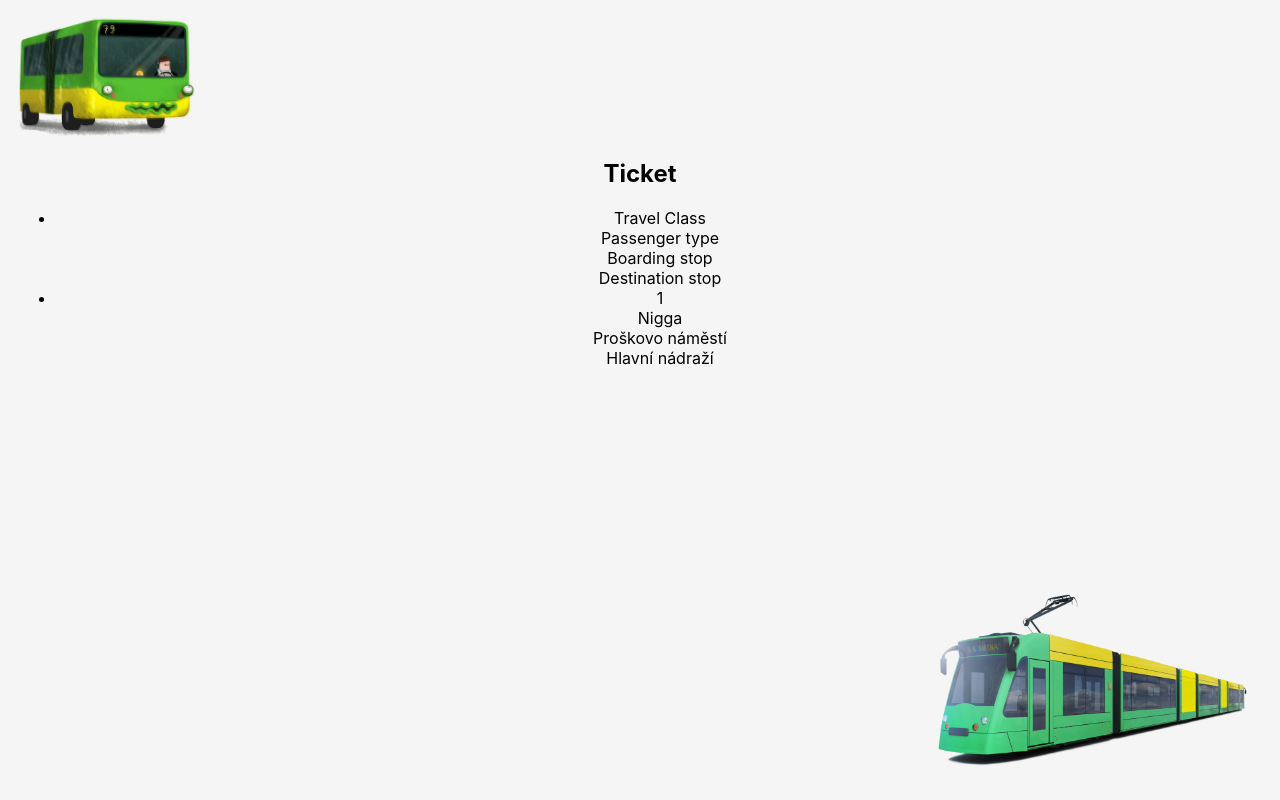
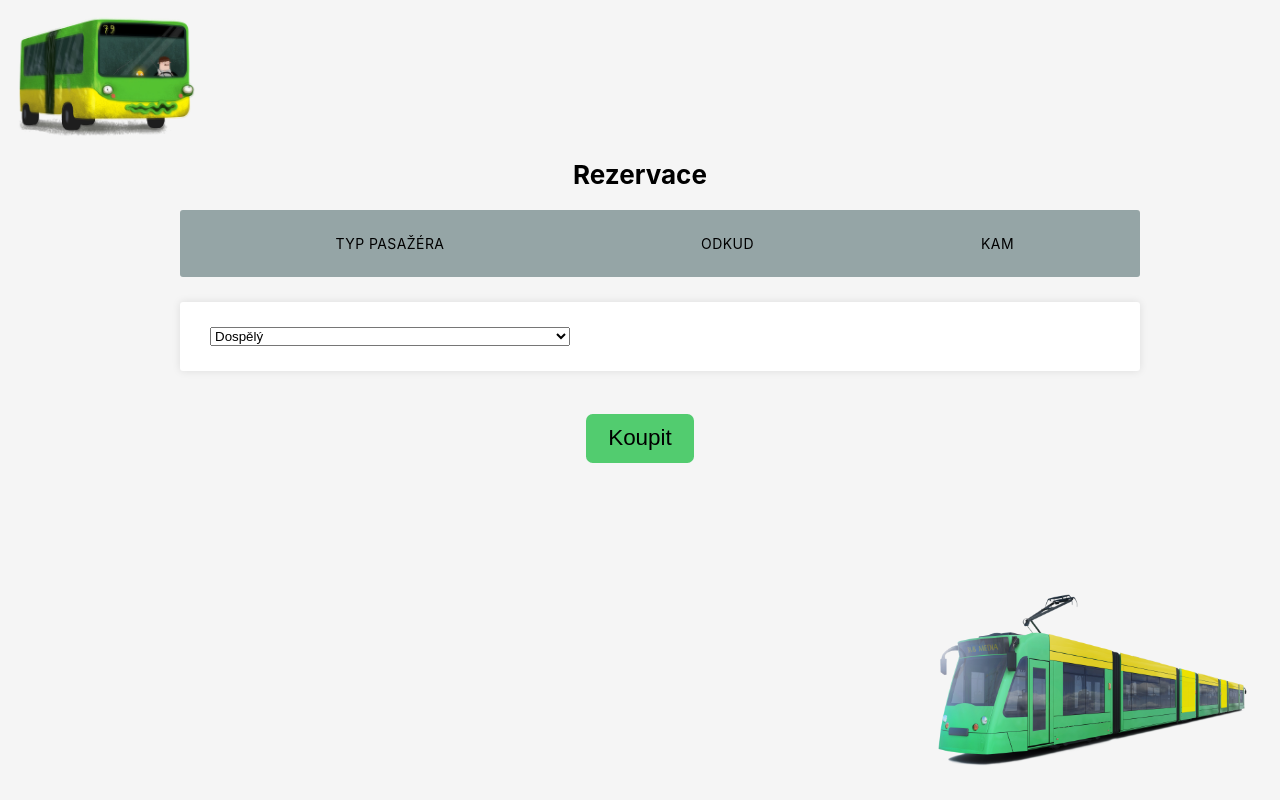
Before and after one commit to michalmikus/IIS-projekt, a React (Create React App) app in the folder frontend/: page /ticket_page in a window 1280 px wide. Built offline with nearby package versions, Linux system fonts and the light colour scheme.

Commit message:
reservation

```diff
--- a/frontend/package.json
+++ b/frontend/package.json
@@ -10,6 +10,7 @@
     "@testing-library/user-event": "^12.8.3",
     "react": "^17.0.2",
     "react-dom": "^17.0.2",
+    "react-router": "^6.0.2",
     "react-router-dom": "^6.0.2",
     "react-scripts": "4.0.3",
     "react-select": "^5.2.1",
--- a/frontend/src/components/ConnectionWidget.js
+++ b/frontend/src/components/ConnectionWidget.js
@@ -6,7 +6,6 @@ import ConnectionInfo from './SelectedConnectionInfo'
 export const ConnectionWidget = ( props ) => {
 
     const [amount, setAmount] = useState(0);
-
 
     const getResult = async () => {
     ConnectionInfo.id = props.connectionId;
--- a/frontend/src/components/SearchForm.js
+++ b/frontend/src/components/SearchForm.js
@@ -2,6 +2,7 @@ import React from 'react'
 import Button from './Button'
 import { useState, useEffect } from "react"
 import ConnectionInfo from './SelectedConnectionInfo'
+import { Navigate } from 'react-router-dom'
 
 const SearchForm = () => {
 
@@ -39,12 +40,12 @@ const SearchForm = () => {
 
           if(selectedTime == undefined) {
             alert("Nezadal jsi čas braško");
+            <Navigate to="/"/>
           }
 
           else {
 
           const path = 'https://localhost:7293/api/TimeTables/times/'+selectedID+'/'+selectedTime;
-
 
 
           /*const res = fetch(path, requestOptions)
--- a/frontend/src/components/index.css
+++ /dev/null
@@ -1,181 +0,0 @@
-body {
-  margin: 0;
-  font-family: -apple-system, BlinkMacSystemFont, 'Segoe UI', 'Roboto', 'Oxygen',
-    'Ubuntu', 'Cantarell', 'Fira Sans', 'Droid Sans', 'Helvetica Neue',
-    sans-serif;
-  background-color: whitesmoke;
-  padding: 1em;
-  text-align: center;
-}
-
-button {
-  background-color: #52CC6F;
-  color: black;
-  font-size: 1.2em;
-  padding: 0.5em 1em 0.5em 1em;
-  border: none;
-  width: fit-content;
-  margin: auto;
-  margin-top: 0.8em;
-  border-radius: 0.3em;
-}
-
-header {
-  display: flex;
-  flex-direction: row;
-  flex-wrap: nowrap;
-  justify-content: space-between;
-}
-
-header img {
-  width: 23%;
-  float: left;
-}
-
-.header_links{
-  text-align: right;
-  padding: 1em;
-}
-
-.header_links a {
-  text-decoration: none;
-  color: #0A501E;
-  font-weight: bold;
-  font-size: 0.9rem;
-  display: block;
-}
-
-.header_links a:hover {
-  transform: scale(1.5); /* (150% zoom - Note: if the zoom is too large, it will go outside of the viewport) */
-}
-
-#sign_in_link {
-  font-size: 1.3rem;
-}
-
-footer {
-  padding: 1.5em;
-  position: absolute;
-  bottom: 0;
-}
-
-footer img {
-  display: block;
-  margin-left: auto;
-  width: 28%;
-}
-
-#search_form {
-  max-width: 30em;
-  margin: auto;
-  display: flex;
-  flex-direction: column;
-  flex-wrap: nowrap;
-}
-
-.item {
-  margin-bottom: 1em;
-}
-
-.search_form select {
-  height: 2em;
-}
-
-.search_form input {
-  margin: auto;
-  height: 2em;
-  width: 10em;
-  text-align: center;
-}
-
-#login_form {
-  width: 25%;
-  margin: auto;
-  display: flex;
-  flex-direction: column;
-  flex-wrap: nowrap;
-  gap:1em;
-  margin-top: 5em;
-}
-
-#register_form {
-
-  width: 25%;
-  margin: auto;
-  display: flex;
-  flex-direction: column;
-  flex-wrap: nowrap;
-  gap:1em;
-}
-
-.btnParent {
-  text-align: center;
-}
-
-#reserveWidget {
-  width: 50em;
-  margin: auto;
-  display: flex;
-  flex-direction: row;
-  flex-wrap: nowrap;
-  gap:1em;
-}
-
-#widget {
-  border: black 0.5px solid;
-}
-
-.usrbtn {
-  width: 25%;
-  background-color: #52CC6F;
-  font-size: 20px;
-  border-radius: 5px;
-  cursor: pointer;
-  display: inline-block;
-  margin-top: 1em;
-  margin-right: 1em;
-}
-
-.container {
-  max-width: 1000px;
-  margin-left: auto;
-  margin-right: auto;
-  padding-left: 10px;
-  padding-right: 10px;
-}
-
-h2 {
-  font-size: 26px;
-  margin: 20px 0;
-  text-align: center;
-}
-
-.responsive-table li {
-  border-radius: 3px;
-  padding: 25px 30px;
-  display: flex;
-  justify-content: space-between;
-  margin-bottom: 25px;
-}
-.table-header {
-  background-color: #95A5A6;
-  font-size: 14px;
-  text-transform: uppercase;
-  letter-spacing: 0.03em;
-}
-.table-row {
-  background-color: #ffffff;
-  box-shadow: 0px 0px 9px 0px rgba(0,0,0,0.1);
-}
-.col-1 {
-  flex-basis: 10%;
-}
-.col-2 {
-  flex-basis: 40%;
-}
-.col-3 {
-  flex-basis: 25%;
-}
-.col-4 {
-  flex-basis: 25%;
-}
--- a/frontend/src/components/ticket.js
+++ /dev/null
@@ -1,26 +0,0 @@
-
-const Ticket = ({ ticket }) => {
-
-return (
-    <div className="container">
-        <h2>Ticket</h2>
-        <ul className="responsive-table">
-            <li className="table-header">
-            <div className="col col-1">Travel Class</div>
-            <div className="col col-2">Passenger type</div>
-            <div className="col col-3">Boarding stop</div>
-            <div className="col col-4">Destination stop</div>
-            </li>
-            <li className="table-row">
-            <div className="col col-1" data-label="travel_class">{ticket.travel_class}</div>
-            <div className="col col-2" data-label="passenger_type">{ticket.passenger_type}</div>
-            <div className="col col-3" data-label="boarding_stop">{ticket.boarding_stop}</div>
-            <div className="col col-4" data-label="destination_stop">{ticket.destination_stop}</div>
-            </li>
-         </ul>
-    </div>
-
-    );
-}
-
-export default Ticket;
--- a/frontend/src/components/ticket_page.js
+++ b/frontend/src/components/ticket_page.js
@@ -2,29 +2,62 @@ import React from "react";
 import Header from './Header';
 import Footer from './Footer';
 import Button from "./Button";
-import { useState } from "react";
-import Ticket from "./ticket"
+import { useState, useEffect } from "react";
+import ConnectionInfo from "./SelectedConnectionInfo";
 
 const TicketPage = () => {
 
-    const [tickets, setTickets] = useState( [
-        {
-            travel_class: "1",
-            passenger_type: "Nigga",
-            boarding_stop: "Proškovo náměstí",
-            destination_stop: "Hlavní nádraží"
+    const [selectedID, setSelects]=useState(null);
+    const [PassengerType, setPassengerType]=useState(null);
+    const [BoardingStop, setBoardingStop]=useState(null);
+    const [DestinationStop, setDestinationStop]=useState(null);
+
+    ConnectionInfo.url += '/'+ConnectionInfo.amout+'/ticket';
+
+    const saveTicket = async () => {
+        try {
+            const res = await fetch(ConnectionInfo.url);
+            const datas = await res.json();
+            console.log("All connections:", datas);
         }
-     ]
-    )
+        catch (error) {
+            console.log("error:", error);
+        }
+    };
 
     return (
     <div>
-        <Header/>
-        <div className = "ticket">
-            {tickets.map((ticket) => (<Ticket ticket={ticket} />
-            ))}
-        </div>
-        <Footer/>
+    <Header/>
+    <div className="container">
+        <h2>Rezervace</h2>
+        <ul className="responsive-table">
+            <li className="table-header">
+            <div className="col col-2">Typ pasažéra</div>
+            <div className="col col-3">Odkud</div>
+            <div className="col col-4">Kam</div>
+            </li>
+            <li className="table-row">
+
+            <select className="col col-2" value={PassengerType} default onChange={e=>setPassengerType(e.target.value)}>
+                <option value="adult">Dospělý</option>
+                <option value="student">Student</option>
+                <option value="senior">Senior</option>
+                <option value="child">Dítě do 6 let</option>
+            </select>
+
+            {BoardingStop && (
+                <select className="col col-3" value={BoardingStop} default onChange={e=>setBoardingStop(e.target.value)}>{BoardingStop.map((result) => (<option key = {result.id} value = {result.id}>{result.name}</option>))}
+                </select>
+            )}
+            {DestinationStop && (
+                <select className="col col-4" value={DestinationStop} default onChange={e=>setDestinationStop(e.target.value)}>{DestinationStop.map((result) => (<option key = {result.id} value = {result.id}>{result.name}</option>))}
+                </select>
+            )}
+            </li>
+         </ul>
+         <h3 onClick={saveTicket}><Button label='Koupit' link='/connections'/></h3>
+    </div>
+    <Footer/>
     </div>
     );
 }
--- a/frontend/src/index.css
+++ b/frontend/src/index.css
@@ -136,3 +136,48 @@ footer img {
   margin-right: 1em;
 
 }
+
+.container {
+  max-width: 1000px;
+  margin-left: auto;
+  margin-right: auto;
+  padding-left: 10px;
+  padding-right: 10px;
+}
+
+h2 {
+  font-size: 26px;
+  margin: 20px 0;
+  text-align: center;
+}
+
+.responsive-table li {
+
+    border-radius: 3px;
+    padding: 25px 30px;
+    display: flex;
+    justify-content: space-between;
+    margin-bottom: 25px;
+  }
+  .table-header {
+    background-color: #95A5A6;
+    font-size: 14px;
+    text-transform: uppercase;
+    letter-spacing: 0.03em;
+  }
+  .table-row {
+    background-color: #ffffff;
+    box-shadow: 0px 0px 9px 0px rgba(0,0,0,0.1);
+  }
+  .col-1 {
+    flex-basis: 10%;
+  }
+  .col-2 {
+    flex-basis: 40%;
+  }
+  .col-3 {
+    flex-basis: 25%;
+  }
+  .col-4 {
+    flex-basis: 25%;
+  }
```
Also changed, not shown: 1 other file (tests, documents, lock files or other folders).
